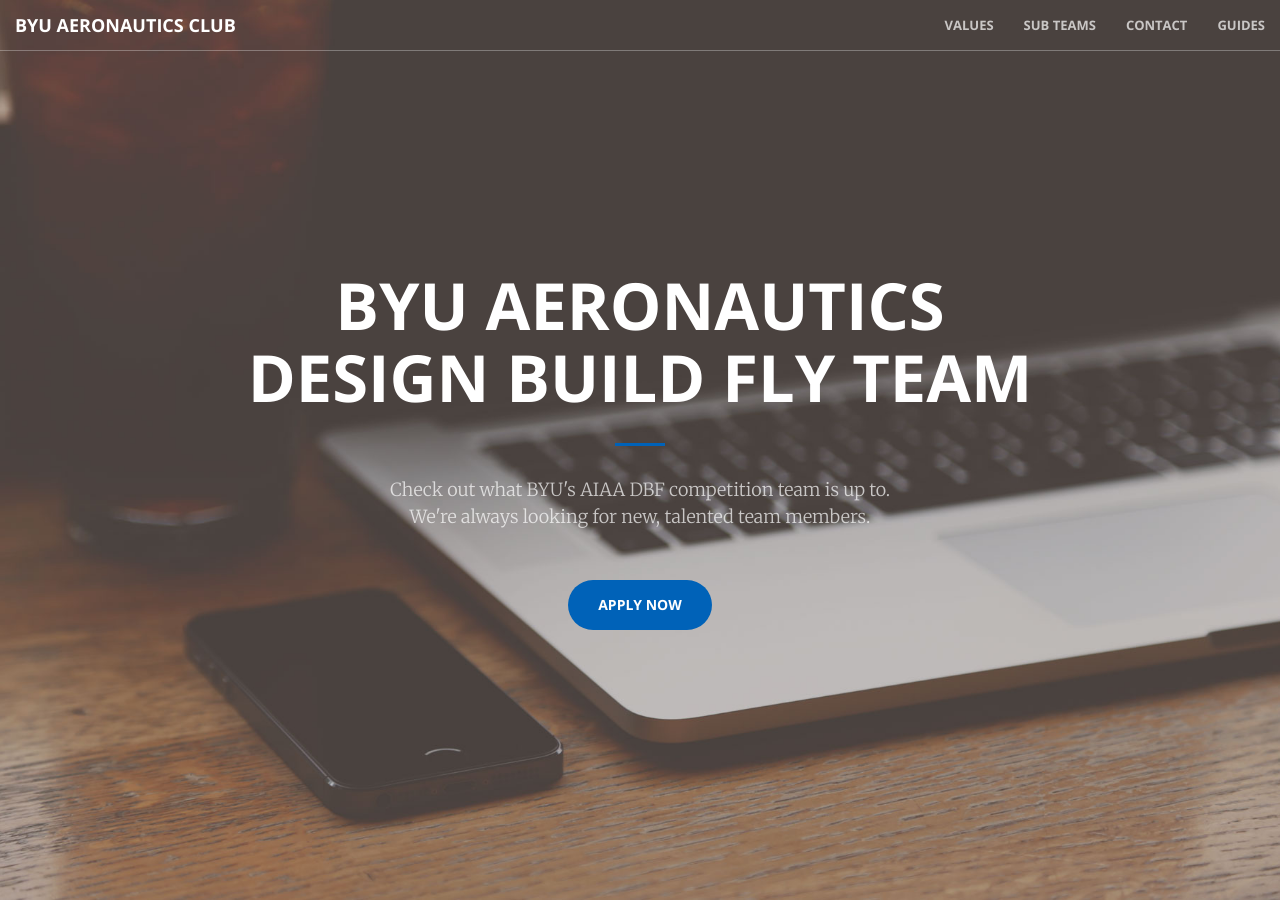
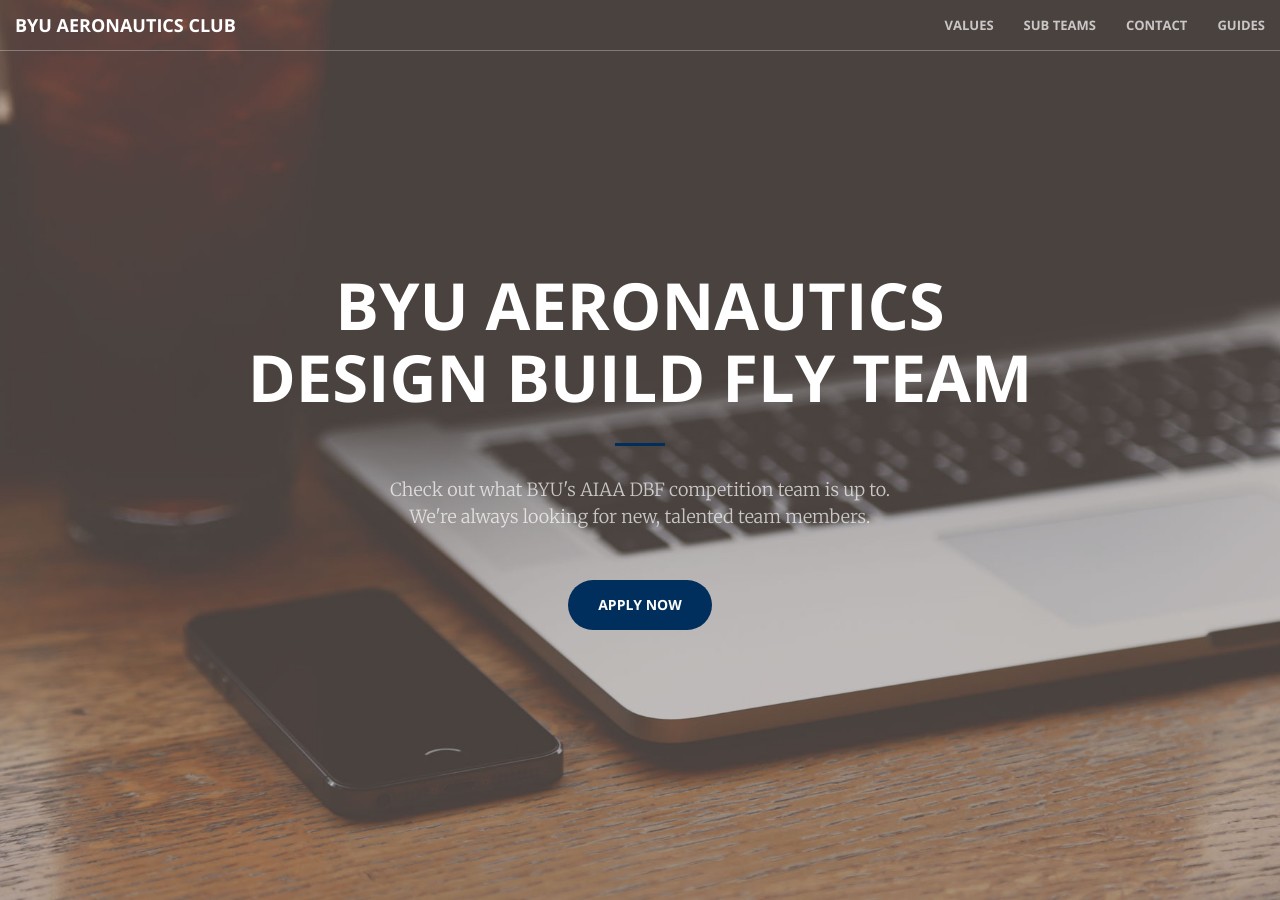
Before and after one commit to BYU-Aeronautics-Club/DBF, a Jekyll site: the page built from index.html, in a window 1280 px wide and 900 px high. Built offline with Jekyll 4.4.1, drawn with Linux system fonts in a browser that asks for light colours.

Commit message:
fix colors

```diff
--- a/_includes/aside.html
+++ b/_includes/aside.html
@@ -1,4 +1,4 @@
-  <aside class="bg-light">
+  <aside class="bg-dark">
       <div class="container text-center">
           <div class="call-to-action">
               <h2>Excited to join the team?</h2>
--- a/css/main.scss
+++ b/css/main.scss
@@ -34,7 +34,7 @@
 // }
 
 // variables.less
-$theme-primary: #0062B8;
+$theme-primary: #002E5D;
 $theme-dark: #002E5D;
 
 // Import partials from `sass_dir` (defaults to `_sass`)
```
